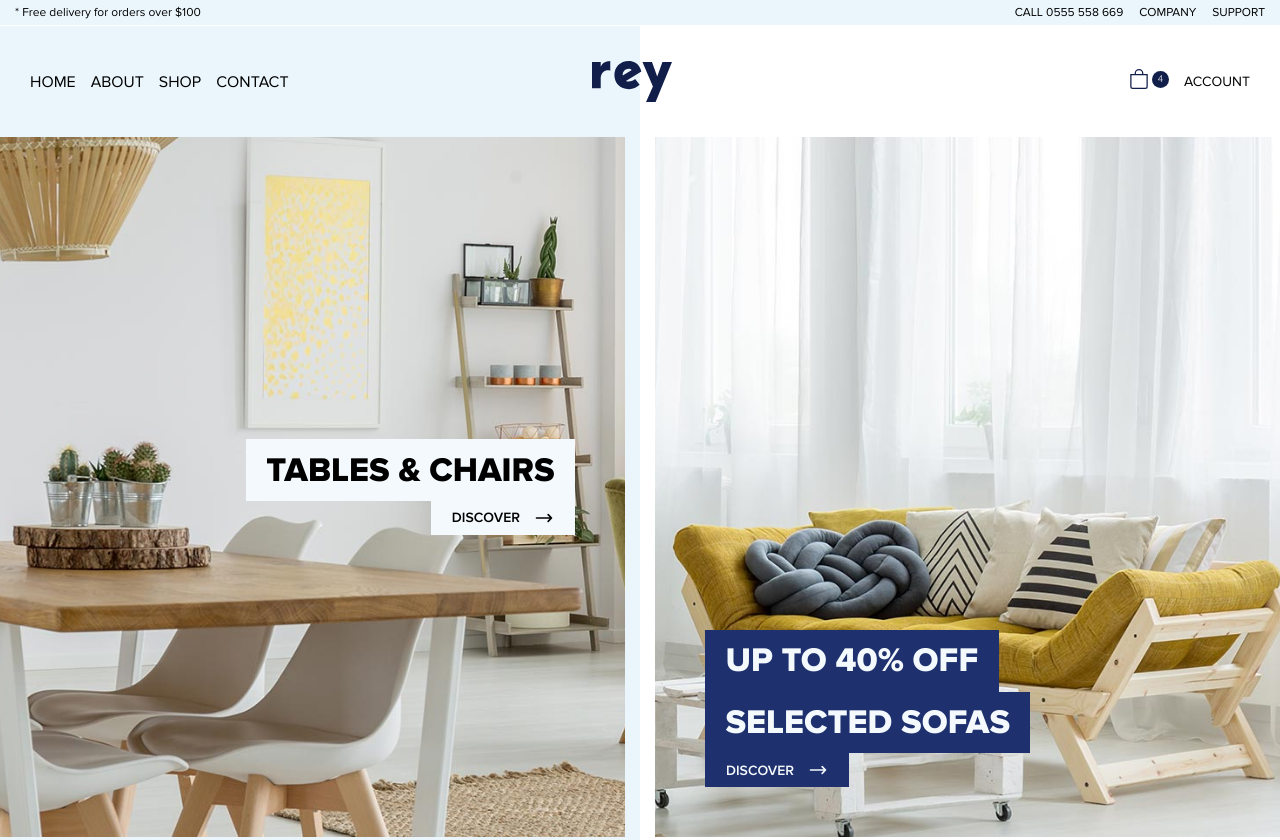
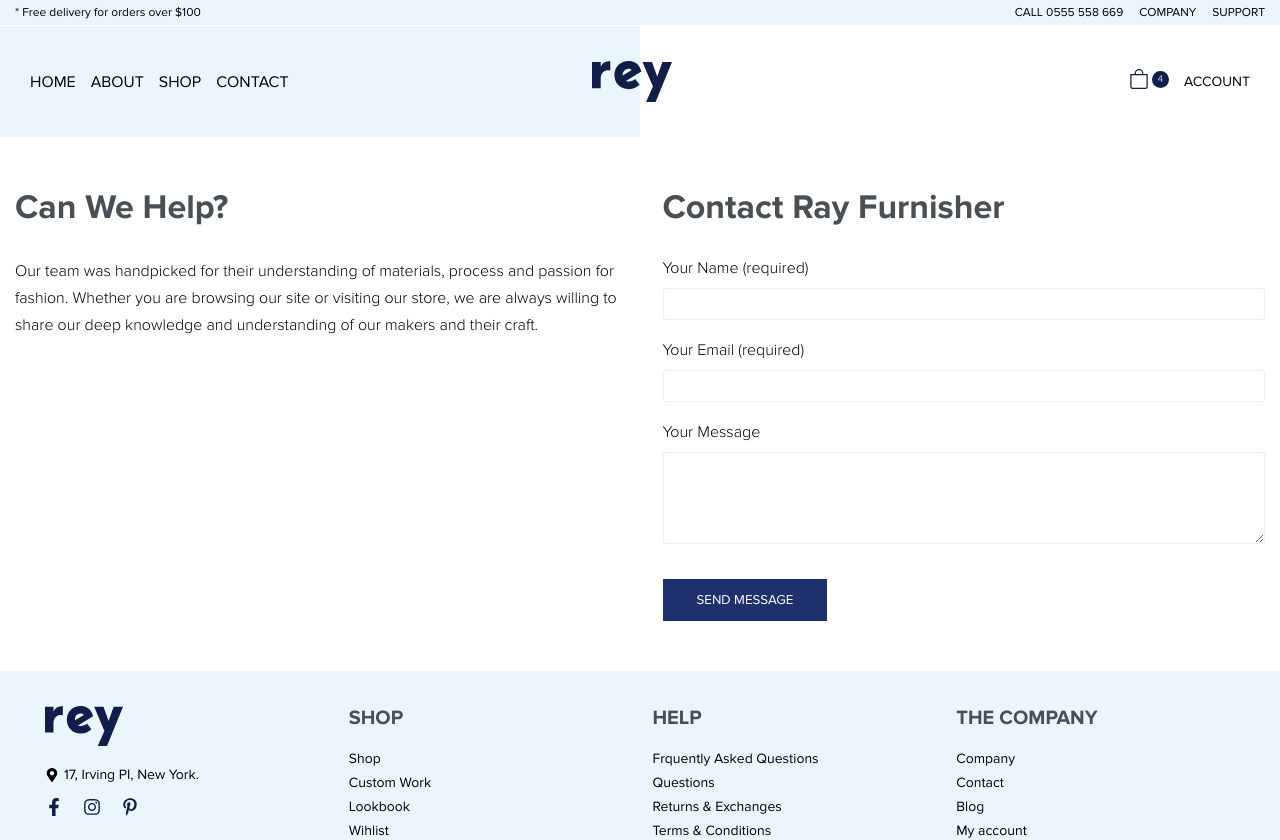
Before and after one commit to mohaymenrafi/rey-furnisher, a React (Create React App) app in the folder client/: page / in a window 1280 px wide. Shown: the top 840 px of the page. Built offline with nearby package versions, Linux system fonts and the light colour scheme.

Commit message:
contact page added

```diff
--- a/client/src/App.tsx
+++ b/client/src/App.tsx
@@ -1,5 +1,6 @@
 import React from "react";
-import { Header, Theme } from "./components";
+import { Footer, Header, Theme } from "./components";
+import Contact from "./pages/Contact";
 import Home from "./pages/Home";
 import GlobalStyle from "./styles/globalstyle";
 
@@ -8,7 +9,9 @@ function App() {
     <Theme>
       <GlobalStyle />
       <Header />
-      <Home />
+      {/* <Home /> */}
+      <Contact />
+      <Footer />
     </Theme>
   );
 }
--- a/client/src/components/Footer/index.tsx
+++ b/client/src/components/Footer/index.tsx
@@ -63,6 +63,10 @@ const LinksContainer = styled.div`
       margin-bottom: 7px;
       font-size: ${theme.fs.sm};
       font-weight: 500;
+      &:hover {
+        text-decoration: underline;
+        cursor: pointer;
+      }
     }
   }
 `;
--- a/client/src/components/TopPicks/TopPicksCard/index.tsx
+++ b/client/src/components/TopPicks/TopPicksCard/index.tsx
@@ -10,6 +10,7 @@ const CardContainer = styled.div`
   display: flex;
   flex-direction: column;
   align-items: flex-start;
+  border: 1px solid ${theme.col.lightGray};
   &::before {
     position: absolute;
     content: "";
--- a/client/src/components/TopPicks/index.tsx
+++ b/client/src/components/TopPicks/index.tsx
@@ -14,11 +14,6 @@ const SectionTitle = styled.h2`
   text-align: center;
   color: ${theme.col["black-2"]};
   font-weight: 600;
-`;
-
-const ShopNow = styled(SmallText)`
-  text-align: center;
-  margin-top: 10px;
 `;
 
 const CardContainer = styled.div`
@@ -39,7 +34,7 @@ const TopPicks = () => {
   return (
     <ContainerExtended>
       <SectionTitle>BEST SELLING PICKS</SectionTitle>
-      <ShopNow>SHOP NOW</ShopNow>
+
       <CardContainer>
         <TopPicksCard />
         <TopPicksCard />
--- /dev/null
+++ b/client/src/pages/Contact/index.tsx
@@ -0,0 +1,104 @@
+import React from "react";
+import styled from "styled-components";
+import Container from "../../styles/Container";
+import { theme } from "../../styles/theme";
+
+const ExtendedContainer = styled(Container)`
+  display: grid;
+  padding: 50px 15px;
+  grid-template-columns: repeat(1, 1fr);
+  grid-row-gap: 25px;
+  @media (min-width: ${theme.sc.md}) {
+    grid-template-columns: repeat(2, 1fr);
+    grid-row-gap: 0px;
+    grid-column-gap: 45px;
+  }
+`;
+
+const Title = styled.h2`
+  font-size: ${theme.fs.lg};
+  color: ${theme.col.gray};
+  margin-bottom: 20px;
+  @media (min-width: ${theme.sc.md}) {
+    margin-bottom: 30px;
+    font-size: ${theme.fs.xl};
+  }
+`;
+
+const Text = styled.p`
+  font-size: ${theme.fs.base};
+  font-weight: 400;
+  line-height: 1.7;
+`;
+const Form = styled.form``;
+const InputContainer = styled.div`
+  display: flex;
+  flex-direction: column;
+  margin-bottom: 20px;
+  label {
+    margin-bottom: 10px;
+    font-size: ${theme.fs.base};
+    font-weight: 400;
+  }
+  input,
+  textarea {
+    font-size: ${theme.fs.base};
+    padding: 5px 10px;
+    border: 1px solid ${theme.col.lightGray};
+    border-radius: 3px;
+    &:focus {
+      border-color: ${theme.col.gray};
+    }
+  }
+`;
+
+const Submit = styled.button`
+  background-color: ${theme.col.darkBlue};
+  border: 2px solid ${theme.col.darkBlue};
+  padding: 11px 32px;
+  margin-top: 15px;
+  font-weight: 500;
+  color: ${theme.col.white};
+  &:hover {
+    border-color: ${theme.col.darkBlue};
+    color: ${theme.col.darkBlue};
+    background-color: ${theme.col.white};
+    cursor: pointer;
+  }
+`;
+
+const Contact: React.FC = () => {
+  return (
+    <ExtendedContainer>
+      <div>
+        <Title>Can We Help? </Title>
+        <Text>
+          Our team was handpicked for their understanding of materials, process
+          and passion for fashion. Whether you are browsing our site or visiting
+          our store, we are always willing to share our deep knowledge and
+          understanding of our makers and their craft.
+        </Text>
+      </div>
+      <div>
+        <Title>Contact Ray Furnisher</Title>
+        <Form>
+          <InputContainer>
+            <label htmlFor="name">Your Name (required)</label>
+            <input type="text" />
+          </InputContainer>
+          <InputContainer>
+            <label htmlFor="name">Your Email (required)</label>
+            <input type="email" />
+          </InputContainer>
+          <InputContainer>
+            <label htmlFor="name">Your Message</label>
+            <textarea rows={4} />
+          </InputContainer>
+          <Submit>SEND MESSAGE</Submit>
+        </Form>
+      </div>
+    </ExtendedContainer>
+  );
+};
+
+export default Contact;
--- a/client/src/pages/Home/index.tsx
+++ b/client/src/pages/Home/index.tsx
@@ -6,7 +6,6 @@ import {
   TopPicks,
   HotspotBanner,
   Logos,
-  Footer,
 } from "../../components";
 
 export default function Home() {
@@ -18,7 +17,6 @@ export default function Home() {
       <TopPicks />
       <HotspotBanner />
       <Logos />
-      <Footer />
     </>
   );
 }
```
